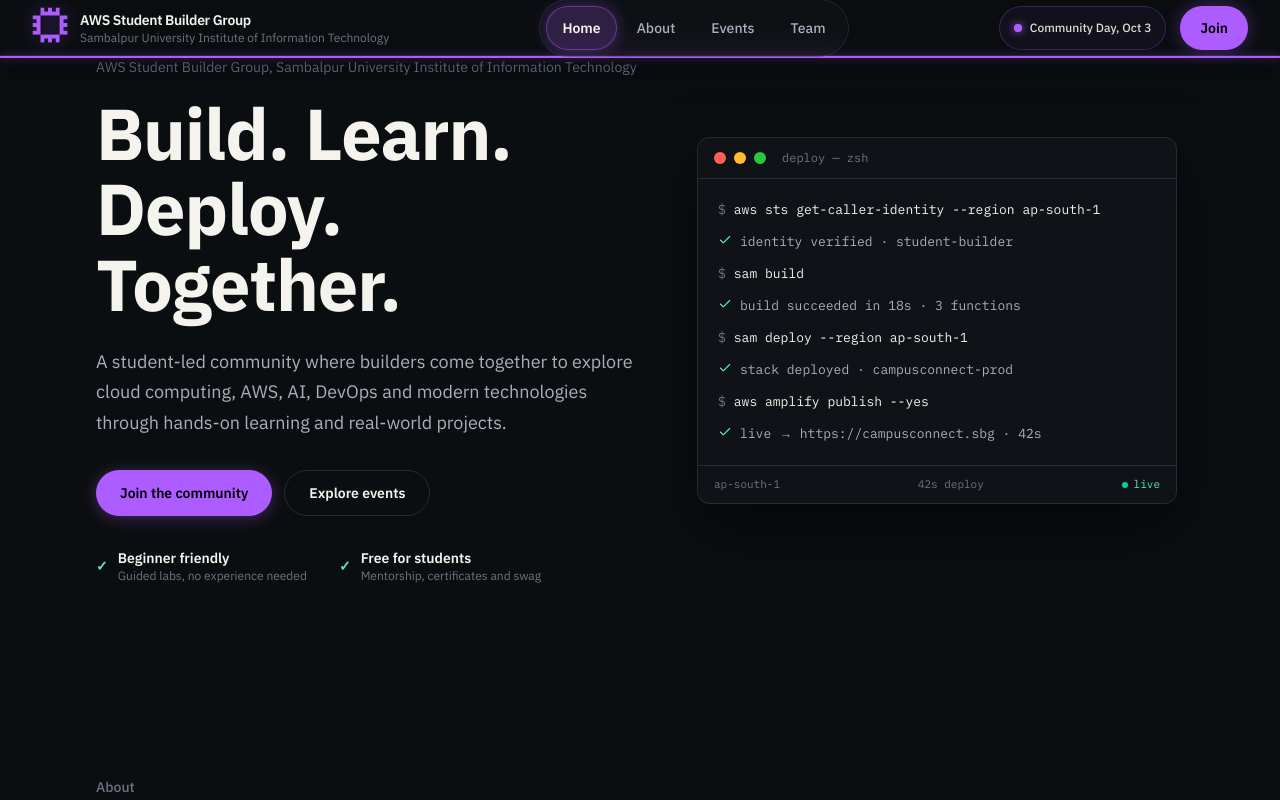
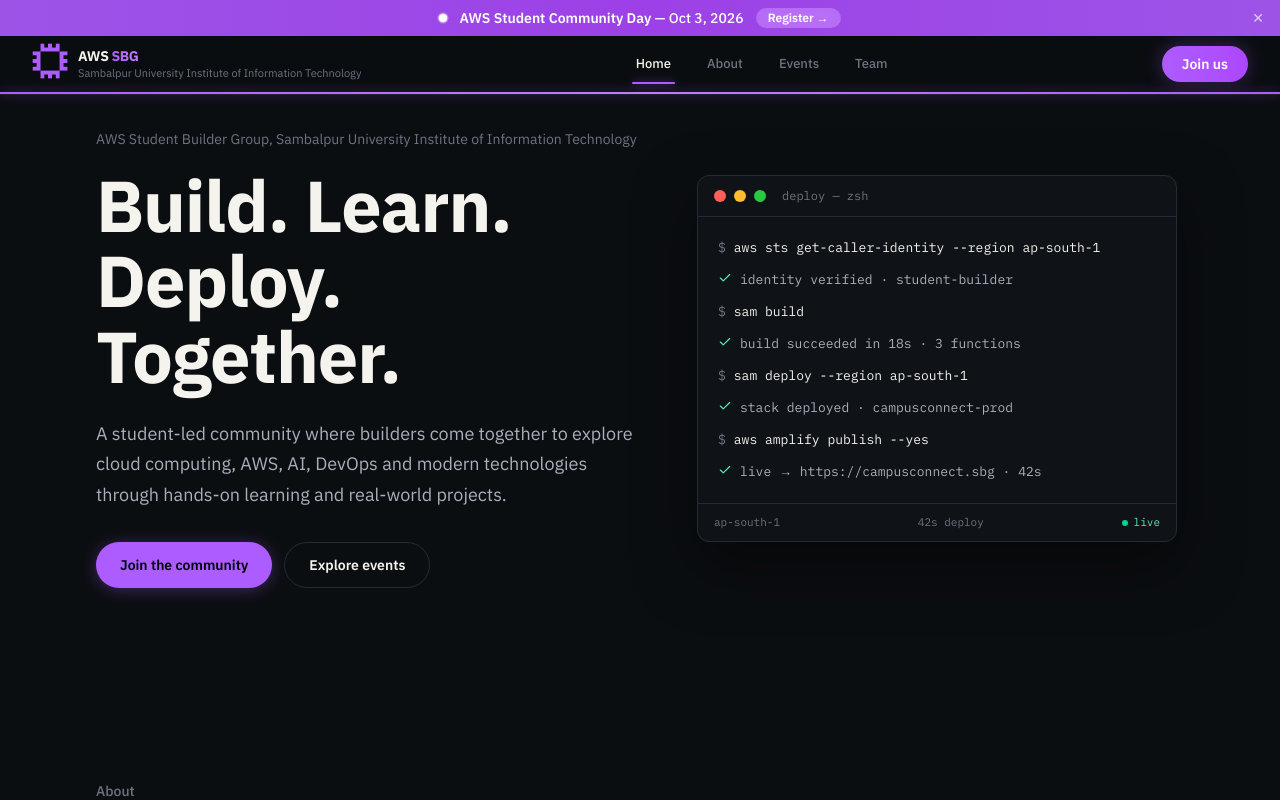
Before and after one commit to deba608/AWS_SBG, a Next.js app: page / in a window 1280 px wide. Shown: the top 800 px of the page. Built offline with nearby package versions, Linux system fonts and the light colour scheme.

Commit message:
feat: remove hero proof bullets and update navbar plus registration flow

```diff
--- a/src/app/globals.css
+++ b/src/app/globals.css
@@ -21,6 +21,7 @@
 
 html {
   scroll-behavior: smooth;
+  overflow-x: clip;
 }
 
 body {
@@ -29,8 +30,46 @@
   font-family: var(--font-sans);
   overflow-x: clip;
   -webkit-font-smoothing: antialiased;
+  -webkit-tap-highlight-color: transparent;
   text-rendering: optimizeLegibility;
 }
+
+main {
+  /* Fixed navbar (h-14) + anchor offset for #about / #agenda */
+  scroll-margin-top: 4rem;
+}
+
+img,
+video,
+svg {
+  max-width: 100%;
+}
+
+/* Zoom-free inputs on iOS: 16px minimum prevents auto-zoom on focus. */
+input,
+select,
+textarea {
+  font-size: 16px;
+}
+
+@media (min-width: 640px) {
+  input,
+  select,
+  textarea {
+    font-size: 0.875rem;
+  }
+}
+
+/*
+ * Spacing contract (mobile-first):
+ * - container px: px-5 sm:px-6 md:px-8 via <Container />
+ * - section py: py-12 sm:py-16 lg:py-24
+ * - page-top hero: pb-12 pt-24 md:pb-24 md:pt-32 (clears fixed h-14 nav + banner)
+ * - heading mb: mb-10 md:mb-12 (nested: mb-6 md:mb-8)
+ * - card p: p-6 default (p-5 dense only, p-8 modal/empty only)
+ * - card grids: grid-cols-1 gap-5 sm:grid-cols-2 lg:grid-cols-3/4
+ * - CTA rows: flex flex-col gap-3 sm:flex-row, buttons full-width on mobile
+ */
 
 /*
  * Infrastructure-engineered voice.
--- a/src/app/page.tsx
+++ b/src/app/page.tsx
@@ -30,11 +30,6 @@
   },
 ];
 
-const proof = [
-  ["Beginner friendly", "Guided labs, no experience needed"],
-  ["Free for students", "Mentorship, certificates and swag"],
-] as const;
-
 function QuietHeading({
   label,
   title,
@@ -49,7 +44,7 @@
   return (
     <div className="mb-10 max-w-2xl md:mb-12">
       <p className="text-sm font-medium text-faint">{label}</p>
-      <h2 id={id} className="mt-2 text-3xl font-bold tracking-tight text-cream md:text-4xl">
+      <h2 id={id} className="mt-2 text-3xl font-semibold tracking-tight text-cream md:text-4xl">
         {title}
       </h2>
       {description ? (
@@ -64,9 +59,9 @@
     <>
       {/* HERO */}
       <section aria-labelledby="hero-heading">
-        <Container className="pb-16 pt-10 md:pb-24 md:pt-14">
-          <div className="grid items-center gap-12 lg:grid-cols-[1.05fr_0.95fr]">
-            <div>
+        <Container className="pb-12 pt-24 sm:pb-16 md:pb-24 md:pt-32">
+          <div className="grid items-center gap-10 sm:gap-12 lg:grid-cols-[1.05fr_0.95fr] [&>*]:min-w-0">
+            <div className="min-w-0">
               <p className="text-sm text-faint">
                 {SITE.name}, <span className="md:hidden">{SITE.collegeShortName}</span><span className="hidden md:inline">{SITE.collegeName}</span>
               </p>
@@ -87,19 +82,6 @@
                   Explore events
                 </Button>
               </div>
-              <dl className="mt-8 flex flex-wrap gap-x-8 gap-y-3">
-                {proof.map(([term, detail]) => (
-                  <div key={term} className="flex items-center gap-2.5">
-                    <span className="font-mono text-sm font-bold text-emerald-300" aria-hidden>
-                      ✓
-                    </span>
-                    <div>
-                      <dt className="text-sm font-semibold text-cream">{term}</dt>
-                      <dd className="text-xs text-faint">{detail}</dd>
-                    </div>
-                  </div>
-                ))}
-              </dl>
             </div>
             <HeroVisual />
           </div>
@@ -107,7 +89,7 @@
       </section>
 
       {/* ABOUT */}
-      <section aria-labelledby="about-heading" id="about" className="scroll-mt-20 py-16 md:py-24">
+      <section aria-labelledby="about-heading" id="about" className="scroll-mt-24 py-16 md:py-24">
         <Container>
           <QuietHeading
             id="about-heading"
--- a/src/components/Container.tsx
+++ b/src/components/Container.tsx
@@ -12,7 +12,7 @@
   return (
     <div
       className={cn(
-        "mx-auto w-full px-5 md:px-8",
+        "mx-auto w-full px-5 sm:px-6 md:px-8",
         wide ? "max-w-7xl" : "max-w-6xl",
         className
       )}
--- a/src/components/Navbar.tsx
+++ b/src/components/Navbar.tsx
@@ -12,23 +12,17 @@
   const [open, setOpen] = useState(false);
   const [activeSection, setActiveSection] = useState<"home" | "about">("home");
   const [hoveredLabel, setHoveredLabel] = useState<string | null>(null);
+  const [bannerDismissed, setBannerDismissed] = useState(false);
   const isNavigatingRef = useRef(false);
   const pathname = usePathname();
   const reduce = useReducedMotion();
   const { scrollYProgress } = useScroll();
 
-  // Smooth constant spring physics for fluid tab sliding
   const activeSpring = reduce
     ? { duration: 0 }
-    : {
-        type: "spring" as const,
-        stiffness: 320,
-        damping: 28,
-        mass: 0.7,
-      };
+    : { type: "spring" as const, stiffness: 320, damping: 28, mass: 0.7 };
 
-
-  // Section observer & scrollspy on home page: cleanly toggles Home vs About
+  // Section observer & scrollspy on home page
   useEffect(() => {
     if (pathname !== "/") return;
 
@@ -40,7 +34,6 @@
         return;
       }
       const rect = aboutElem.getBoundingClientRect();
-      // When the about section approaches viewport or is active
       if (rect.top <= 280) {
         setActiveSection("about");
       } else {
@@ -48,8 +41,6 @@
       }
     };
 
-    // Deferred initial read: runs in an async callback, never synchronously
-    // in the effect body (react-hooks/set-state-in-effect).
     const raf = requestAnimationFrame(() => {
       if (window.location.hash === "#about") {
         setActiveSection("about");
@@ -68,7 +59,6 @@
     };
   }, [pathname]);
 
-  // Smooth scroll handler for anchor clicks
   const scrollToSection = (section: "home" | "about") => {
     isNavigatingRef.current = true;
     setActiveSection(section);
@@ -105,7 +95,6 @@
 
   const close = () => setOpen(false);
 
-  // Exactly one nav link is active at any time
   const isLinkActive = useCallback(
     (href: string): boolean => {
       if (pathname === "/") {
@@ -119,44 +108,90 @@
     [pathname, activeSection]
   );
 
+  const showBanner = !bannerDismissed;
+
   return (
+    <>
+      {/* ─── Announcement Banner ─── */}
+      <AnimatePresence>
+        {showBanner && (
+          <motion.div
+            initial={{ height: 0, opacity: 0 }}
+            animate={{ height: "auto", opacity: 1 }}
+            exit={{ height: 0, opacity: 0 }}
+            transition={{ duration: 0.25 }}
+            className="fixed inset-x-0 top-0 z-[60] overflow-hidden"
+          >
+            <div className="relative flex items-center justify-center gap-2 bg-gradient-to-r from-brand/90 via-purple-500/90 to-brand/90 px-5 py-2 text-center text-xs font-medium text-white backdrop-blur-sm sm:text-sm">
+              <span className="relative mr-1 flex h-2 w-2 shrink-0">
+                <span className="absolute inline-flex h-full w-full animate-ping rounded-full bg-white opacity-75" />
+                <span className="relative inline-flex h-2 w-2 rounded-full bg-white" />
+              </span>
+              <span>
+                <span className="font-semibold">AWS Student Community Day</span>
+                {" "}— Oct 3, 2026
+              </span>
+              <Link
+                href="/events/aws-student-community-day-suiit-2026"
+                className="ml-1 inline-flex items-center gap-1 rounded-full bg-white/20 px-3 py-0.5 text-xs font-semibold text-white backdrop-blur-sm transition-all hover:bg-white/30"
+              >
+                Register →
+              </Link>
+              <button
+                onClick={() => setBannerDismissed(true)}
+                className="absolute right-3 top-1/2 flex h-5 w-5 -translate-y-1/2 items-center justify-center rounded-full text-white/70 transition-colors hover:bg-white/20 hover:text-white"
+                aria-label="Dismiss banner"
+              >
+                ✕
+              </button>
+            </div>
+          </motion.div>
+        )}
+      </AnimatePresence>
+
+      {/* ─── Main Navbar ─── */}
       <header
         className={cn(
-        "fixed inset-x-0 top-0 z-50 transition-all duration-300",
-        "border-b border-line/80 bg-ink/90 shadow-[0_8px_32px_rgba(0,0,0,0.45)] backdrop-blur-xl h-14"
+          "fixed inset-x-0 z-50 transition-all duration-300",
+          "border-b border-white/[0.06] bg-ink/80 backdrop-blur-2xl",
+          showBanner ? "top-[36px]" : "top-0"
         )}
       >
         <nav
           aria-label="Primary"
-        className={cn(
-          "mx-auto flex w-full max-w-7xl items-center justify-between gap-4 px-5 transition-all duration-300 md:px-8 h-14"
-        )}
+          className="mx-auto flex h-14 w-full max-w-7xl items-center justify-between gap-4 px-5 md:px-8"
         >
+          {/* Logo */}
           <Link
             href="/"
             onClick={() => scrollToSection("home")}
-          className="group flex min-h-[44px] items-center gap-3"
+            className="group flex min-h-[44px] min-w-0 items-center gap-2.5"
             aria-label="AWS Student Builder Group — home"
           >
-          <motion.span whileHover={reduce ? undefined : { rotate: 5, scale: 1.05 }} className="transition-all duration-300 drop-shadow-[0_0_10px_rgba(173,92,255,0.35)]" aria-hidden>
+            <motion.span
+              whileHover={reduce ? undefined : { rotate: 5, scale: 1.08 }}
+              className="relative"
+              aria-hidden
+            >
+              <span className="absolute inset-0 rounded-full bg-brand/20 blur-lg transition-opacity group-hover:opacity-100 opacity-0" />
               <Logo priority />
             </motion.span>
-          <span className="leading-snug">
-            <span className="block text-sm font-semibold tracking-tight text-cream">
-              AWS Student Builder Group
+            <span className="min-w-0 leading-snug">
+              <span className="block text-sm font-bold tracking-tight text-cream">
+                AWS <span className="bg-gradient-to-r from-brand to-purple-400 bg-clip-text text-transparent">SBG</span>
               </span>
-            <span className="block text-xs font-normal text-faint transition-colors group-hover:text-fog">
+              <span className="block truncate text-[11px] font-normal text-faint transition-colors group-hover:text-fog">
                 <span className="md:hidden">{SITE.collegeShortName}</span>
                 <span className="hidden md:inline">{SITE.collegeName}</span>
               </span>
             </span>
           </Link>
 
-        {/* Center Nav Links with smooth, continuous transition across sections */}
+          {/* Desktop Nav Links */}
           <LayoutGroup id="desktop-nav">
             <ul
               onMouseLeave={() => setHoveredLabel(null)}
-            className="hidden items-center gap-1 rounded-full border border-white/[0.08] bg-white/[0.02] p-1.5 backdrop-blur-md lg:flex"
+              className="hidden items-center gap-1 lg:flex"
             >
               {NAV_LINKS.map((link) => {
                 const active = isLinkActive(link.href);
@@ -176,27 +211,27 @@
                       }}
                       aria-current={active ? "page" : undefined}
                       className={cn(
-                      "relative inline-flex min-h-[44px] items-center rounded-full px-4 py-1.5 text-sm font-medium transition-colors duration-200",
+                        "relative inline-flex min-h-[36px] items-center px-4 py-1 text-[13px] font-medium transition-colors duration-200",
                         active
-                        ? "text-cream font-semibold"
-                        : "text-fog hover:text-cream"
+                          ? "text-cream"
+                          : "text-faint hover:text-cream"
                       )}
                     >
-                    {/* Hover preview pill */}
+                      {/* Hover underline */}
                       {isHovered && !active && (
                         <motion.span
-                        layoutId="nav-hover-pill"
-                        className="absolute inset-0 rounded-full bg-white/[0.05]"
+                          layoutId="nav-indicator"
+                          className="absolute inset-x-3 -bottom-0.5 h-[2px] rounded-full bg-white/20"
                           transition={{ type: "spring", stiffness: 400, damping: 30 }}
                           aria-hidden
                         />
                       )}
 
-                    {/* Smooth sliding active indicator pill with purple glow */}
+                      {/* Active indicator — glowing purple underline */}
                       {active && (
                         <motion.span
-                        layoutId="nav-active-pill"
-                        className="absolute inset-0 rounded-full border border-brand/45 bg-brand/20 shadow-[0_0_16px_rgba(173,92,255,0.35)]"
+                          layoutId="nav-indicator"
+                          className="absolute inset-x-3 -bottom-0.5 h-[2px] rounded-full bg-brand shadow-[0_0_8px_rgba(173,92,255,0.6)]"
                           transition={activeSpring}
                           aria-hidden
                         />
@@ -210,76 +245,67 @@
             </ul>
           </LayoutGroup>
 
-        {/* Right actions: Community Day live pill + Join CTA */}
-        <div className="hidden items-center gap-3.5 lg:flex">
-          <Link
-            href="/events/aws-student-community-day-suiit-2026"
-            className="group inline-flex min-h-[44px] items-center gap-2 rounded-full border border-brand/25 bg-brand/5 px-3.5 py-1.5 text-xs font-medium text-cream/90 backdrop-blur-sm transition-all duration-200 hover:border-brand/50 hover:bg-brand/15 hover:text-cream hover:shadow-[0_0_16px_rgba(173,92,255,0.25)]"
-          >
-            <span className="relative flex h-2 w-2">
-              <span className="absolute inline-flex h-full w-full animate-pulse-glow rounded-full bg-brand opacity-75" />
-              <span className="relative inline-flex h-2 w-2 rounded-full bg-brand shadow-[0_0_8px_rgba(173,92,255,0.9)]" />
-            </span>
-            <span>Community Day, Oct 3</span>
-          </Link>
-
+          {/* Desktop Right Actions */}
+          <div className="hidden items-center gap-3 lg:flex">
             <motion.a
               href={SITE.links.join}
               target="_blank"
               rel="noopener noreferrer"
               whileHover={reduce ? undefined : { scale: 1.03 }}
               whileTap={reduce ? undefined : { scale: 0.97 }}
-            className="inline-flex min-h-[44px] items-center rounded-full bg-brand px-5 py-2 text-sm font-semibold text-black shadow-[0_0_18px_rgba(173,92,255,0.35)] transition-all duration-200 hover:shadow-[0_0_26px_rgba(173,92,255,0.6)] active:brightness-95"
+              className="inline-flex min-h-[36px] items-center rounded-full bg-gradient-to-r from-brand to-purple-500 px-5 py-1.5 text-sm font-semibold text-white shadow-[0_0_20px_rgba(173,92,255,0.3)] transition-shadow duration-200 hover:shadow-[0_0_28px_rgba(173,92,255,0.5)]"
             >
-            Join
+              Join us
             </motion.a>
           </div>
 
-        {/* Mobile menu button */}
+          {/* Mobile Menu Button */}
           <button
-          className="inline-flex h-11 w-11 flex-col items-center justify-center gap-1.5 rounded-lg border border-line text-cream transition-colors hover:border-brand/40 lg:hidden"
+            className="inline-flex h-11 w-11 min-h-[44px] min-w-[44px] flex-col items-center justify-center gap-[5px] rounded-xl border border-white/[0.08] bg-white/[0.03] text-cream transition-colors hover:border-brand/30 hover:bg-brand/5 lg:hidden"
             aria-expanded={open}
             aria-label={open ? "Close menu" : "Open menu"}
             onClick={() => setOpen((v) => !v)}
           >
             <motion.span
-            animate={open ? { rotate: 45, y: 4 } : { rotate: 0, y: 0 }}
+              animate={open ? { rotate: 45, y: 3.5 } : { rotate: 0, y: 0 }}
               transition={{ duration: 0.2 }}
-            className="block h-0.5 w-5 rounded-full bg-current"
+              className="block h-[1.5px] w-[18px] rounded-full bg-current"
               aria-hidden
             />
             <motion.span
-            animate={open ? { rotate: -45, y: -4 } : { rotate: 0, y: 0 }}
+              animate={open ? { rotate: -45, y: -3.5 } : { rotate: 0, y: 0 }}
               transition={{ duration: 0.2 }}
-            className="block h-0.5 w-5 rounded-full bg-current"
+              className="block h-[1.5px] w-[18px] rounded-full bg-current"
               aria-hidden
             />
           </button>
         </nav>
 
-      {/* Dynamic purple scroll progress indicator */}
+        {/* Scroll Progress */}
         <motion.div
           style={{ scaleX: scrollYProgress, transformOrigin: "0%" }}
-        className="h-0.5 w-full bg-brand shadow-[0_0_8px_rgba(173,92,255,0.6)]"
+          className="h-[2px] w-full bg-gradient-to-r from-brand via-purple-400 to-brand shadow-[0_0_12px_rgba(173,92,255,0.6)]"
           aria-hidden
         />
 
+        {/* ─── Mobile Drawer ─── */}
         <AnimatePresence>
           {open ? (
             <motion.div
               initial={{ opacity: 0, height: 0 }}
               animate={{ opacity: 1, height: "auto" }}
               exit={{ opacity: 0, height: 0 }}
-            transition={{ duration: 0.2, ease: "easeOut" }}
-            className="overflow-hidden border-t border-line bg-ink/95 backdrop-blur-xl lg:hidden"
+              transition={{ duration: 0.25, ease: "easeOut" }}
+              className="overflow-hidden border-t border-white/[0.06] bg-ink/95 backdrop-blur-2xl lg:hidden"
             >
-            <ul className="divide-y divide-line/60 px-5 py-3">
+              <div className="px-5 py-4">
+                <ul className="space-y-1">
                   {NAV_LINKS.map((link, i) => {
                     const active = isLinkActive(link.href);
                     return (
                       <motion.li
                         key={link.label}
-                    initial={reduce ? false : { opacity: 0, x: -12 }}
+                        initial={reduce ? false : { opacity: 0, x: -16 }}
                         animate={{ opacity: 1, x: 0 }}
                         transition={{ duration: 0.2, delay: reduce ? 0 : 0.04 * i }}
                       >
@@ -295,51 +321,57 @@
                           }}
                           aria-current={active ? "page" : undefined}
                           className={cn(
-                        "flex items-center justify-between py-3.5 text-base transition-colors",
+                            "flex items-center gap-3 rounded-xl px-4 py-3 text-[15px] transition-all",
                             active
-                          ? "font-semibold text-brand"
-                          : "font-medium text-fog hover:text-cream"
+                              ? "bg-gradient-to-r from-brand/15 to-purple-500/10 font-semibold text-cream shadow-[inset_0_0_0_1px_rgba(173,92,255,0.2)]"
+                              : "font-medium text-fog hover:bg-white/[0.04] hover:text-cream"
                           )}
                         >
+                          {active && (
+                            <span className="h-1.5 w-1.5 shrink-0 rounded-full bg-brand shadow-[0_0_8px_rgba(173,92,255,0.9)]" />
+                          )}
                           <span>{link.label}</span>
-                      {active && (
-                        <span className="h-1.5 w-1.5 rounded-full bg-brand shadow-[0_0_8px_rgba(173,92,255,0.9)]" />
-                      )}
                         </Link>
                       </motion.li>
                     );
                   })}
-              <motion.li
-                initial={reduce ? false : { opacity: 0, x: -12 }}
-                animate={{ opacity: 1, x: 0 }}
-                transition={{ duration: 0.2, delay: reduce ? 0 : 0.04 * NAV_LINKS.length }}
-                className="py-3.5"
+                </ul>
+
+                {/* Mobile CTA section */}
+                <motion.div
+                  initial={reduce ? false : { opacity: 0, y: 8 }}
+                  animate={{ opacity: 1, y: 0 }}
+                  transition={{ duration: 0.2, delay: reduce ? 0 : 0.2 }}
+                  className="mt-4 space-y-3 border-t border-white/[0.06] pt-4"
                 >
                   <Link
                     href="/events/aws-student-community-day-suiit-2026"
                     onClick={close}
-                  className="inline-flex min-h-[44px] items-center gap-2 text-sm font-medium text-brand"
+                    className="flex items-center gap-2.5 rounded-xl bg-gradient-to-r from-brand/10 to-purple-500/5 px-4 py-3 text-sm font-medium text-cream shadow-[inset_0_0_0_1px_rgba(173,92,255,0.15)] transition-all hover:from-brand/15 hover:to-purple-500/10"
                   >
-                  <span className="h-2 w-2 rounded-full bg-brand shadow-[0_0_6px_rgba(173,92,255,0.9)]" />
-                  Community Day, Oct 3 — register
+                    <span className="relative flex h-2 w-2">
+                      <span className="absolute inline-flex h-full w-full animate-ping rounded-full bg-brand opacity-75" />
+                      <span className="relative inline-flex h-2 w-2 rounded-full bg-brand" />
+                    </span>
+                    Community Day — Oct 3
                   </Link>
-              </motion.li>
-              <li className="py-4">
+
                   <motion.a
                     href={SITE.links.join}
                     onClick={close}
                     target="_blank"
                     rel="noopener noreferrer"
                     whileTap={reduce ? undefined : { scale: 0.98 }}
-                  className="flex min-h-[48px] items-center justify-center rounded-full bg-brand px-5 py-3 text-sm font-semibold text-black shadow-[0_0_20px_rgba(173,92,255,0.35)]"
+                    className="flex min-h-[48px] items-center justify-center rounded-xl bg-gradient-to-r from-brand to-purple-500 px-5 py-3 text-sm font-semibold text-white shadow-[0_0_24px_rgba(173,92,255,0.3)]"
                   >
-                  Join
+                    Join the community
                   </motion.a>
-              </li>
-            </ul>
+                </motion.div>
+              </div>
             </motion.div>
           ) : null}
         </AnimatePresence>
       </header>
+    </>
   );
 }
```
Also changed, not shown: src/components/CommunityDayRegisterModal.tsx (+50 -22 lines), src/components/EventsExplorer.tsx (+6 -7 lines), src/components/SectionHeading.tsx (+13 -2 lines). Lines whose indentation alone changed are shown as unchanged.
